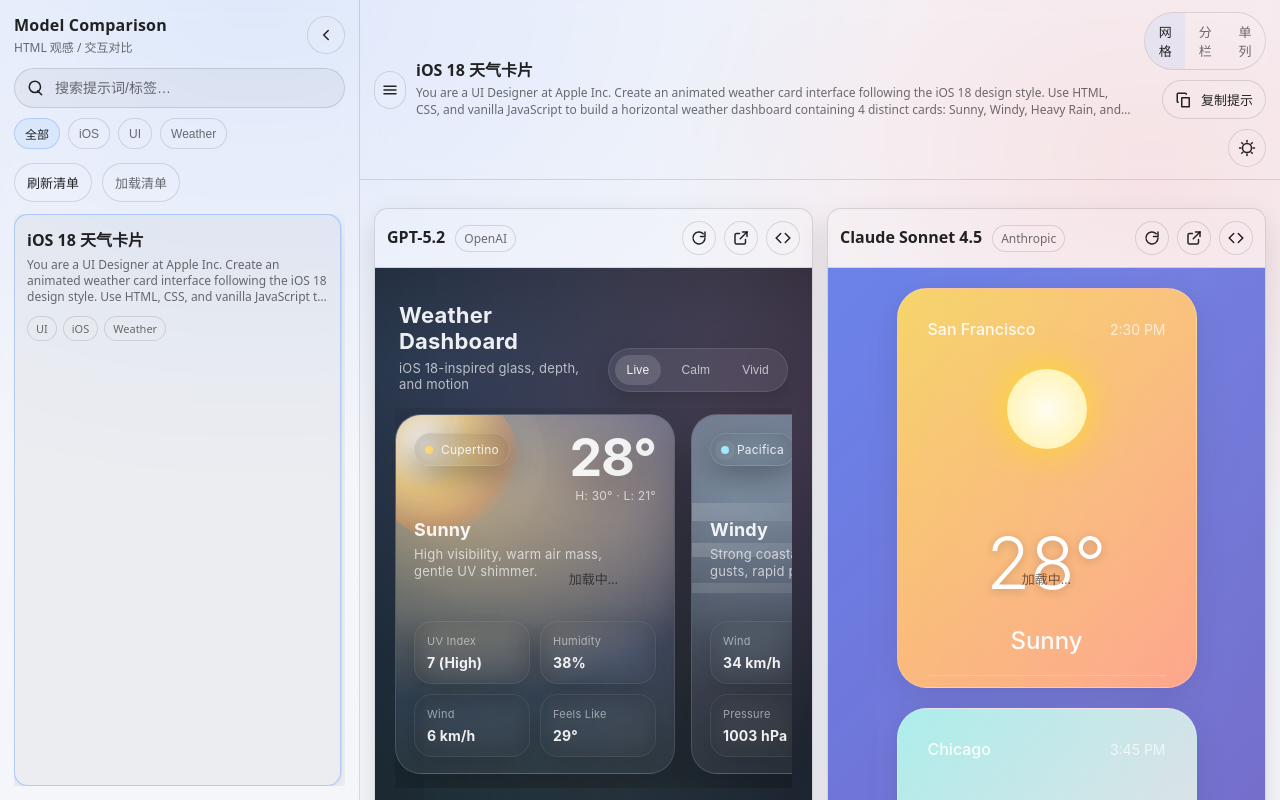
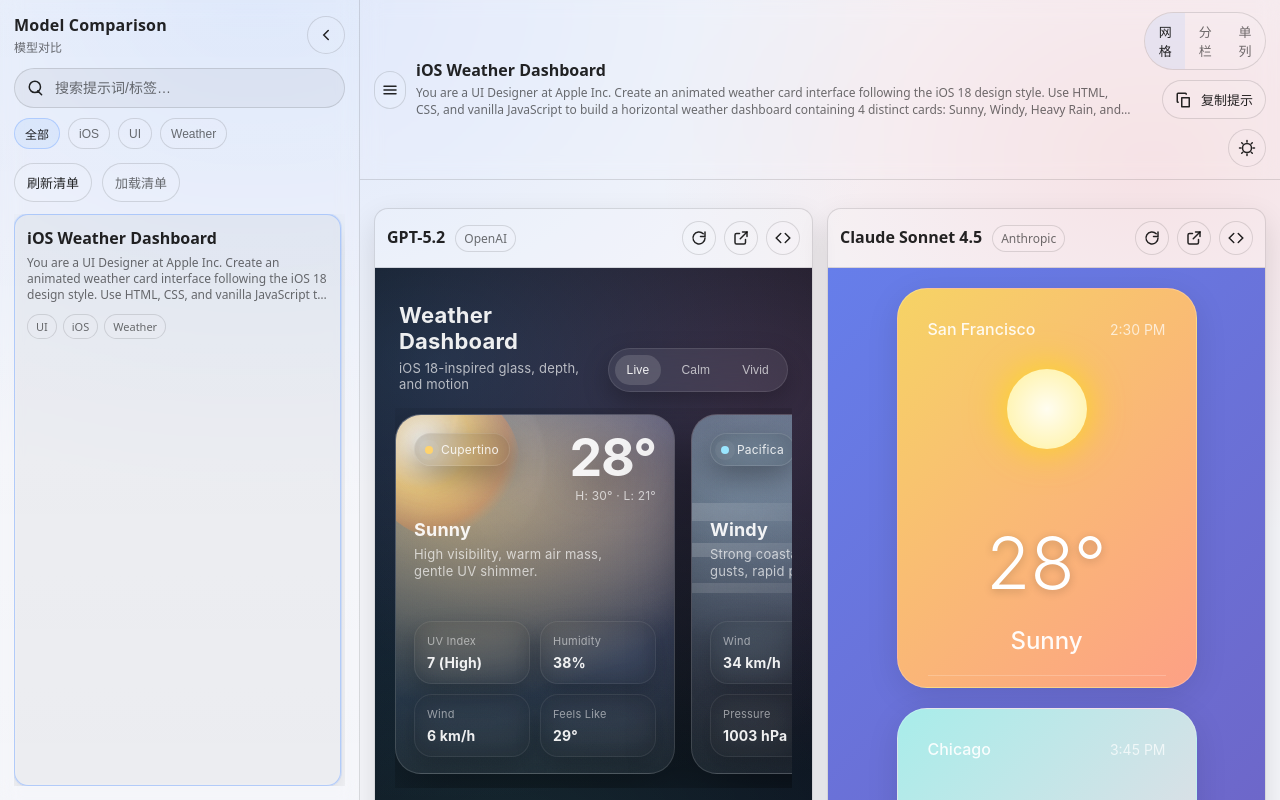
Before and after one commit to CoreyLyn/awesome-model-comparison, a plain HTML site: page index.html in a window 1280 px wide. Drawn offline with Linux system fonts and the light colour scheme.

Commit message:
feat: Add initial UI structure, application logic, styling, and prompt data for model comparison.

```diff
--- a/assets/app.js
+++ b/assets/app.js
@@ -95,6 +95,18 @@
     const u = new URL(url, location.href);
     u.searchParams.set("_ts", String(Date.now()));
     return u.toString();
+  }
+
+  function isProbablyFileUrl(url) {
+    try {
+      return new URL(url, location.href).protocol === "file:";
+    } catch {
+      return false;
+    }
+  }
+
+  function iframeSrcForLoad(resolvedUrl) {
+    return isProbablyFileUrl(resolvedUrl) ? resolvedUrl : urlWithCacheBuster(resolvedUrl);
   }
 
   function getInitialUIState() {
@@ -495,41 +507,95 @@
   function loadIframeWithState(iframe, skeleton, card, resolvedUrl) {
     clearIframeError(card);
     skeleton.hidden = false;
-    const src = urlWithCacheBuster(resolvedUrl);
-    let finished = false;
+    const src = iframeSrcForLoad(resolvedUrl);
+    let done = false;
+    const controller = window.AbortController ? new AbortController() : null;
+    let fallbackTimer = 0;
 
     const timeout = window.setTimeout(() => {
-      if (finished) return;
-      setIframeError(card, "加载超时。请检查 htmlPath 是否可访问。", () =>
+      if (done) return;
+      controller?.abort();
+      setIframeError(
+        card,
+        `加载超时。可能原因：\n- 运行在 IDE 预览/WebView，iframe 被限制\n- 未通过本地静态服务器打开\n- htmlPath 指向不存在的文件\n\n当前页面协议：${location.protocol}\n目标：${resolvedUrl}`,
+        () =>
         loadIframeWithState(iframe, skeleton, card, resolvedUrl),
       );
       skeleton.hidden = true;
     }, 12000);
 
-    iframe.onload = () => {
-      finished = true;
+    const cleanup = () => {
+      iframe.removeEventListener("load", onLoad);
+      iframe.removeEventListener("error", onError);
+      if (fallbackTimer) window.clearTimeout(fallbackTimer);
+    };
+
+    const onLoad = () => {
+      if (done) return;
+      done = true;
+      controller?.abort();
       window.clearTimeout(timeout);
       skeleton.hidden = true;
       clearIframeError(card);
+      cleanup();
     };
 
-    iframe.onerror = () => {
-      finished = true;
+    const onError = () => {
+      if (done) return;
+      done = true;
+      controller?.abort();
       window.clearTimeout(timeout);
       skeleton.hidden = true;
       setIframeError(card, "浏览器报告加载错误。", () =>
         loadIframeWithState(iframe, skeleton, card, resolvedUrl),
       );
+      cleanup();
     };
 
+    cleanup();
+    iframe.addEventListener("load", onLoad);
+    iframe.addEventListener("error", onError);
+
+    // Reset any previous srcdoc render so navigation events can fire properly.
+    iframe.removeAttribute("srcdoc");
+    iframe.dataset.render = "src";
     iframe.src = src;
+
+    // Fallback: in some preview environments, iframe navigation/load events can stall.
+    // If we can fetch the HTML, render it via srcdoc (keeps HTML unchanged, but may break relative assets).
+    if (!isProbablyFileUrl(resolvedUrl)) {
+      fallbackTimer = window.setTimeout(async () => {
+        if (done) return;
+        try {
+          const res = await fetch(resolvedUrl, {
+            cache: "no-store",
+            signal: controller?.signal,
+          });
+          if (!res.ok) return;
+          const text = await res.text();
+          if (done) return;
+          done = true;
+          window.clearTimeout(timeout);
+          skeleton.hidden = true;
+          clearIframeError(card);
+          iframe.dataset.render = "srcdoc";
+          iframe.src = "about:blank";
+          iframe.setAttribute("srcdoc", text);
+          toast("使用 srcdoc 回退渲染");
+          cleanup();
+        } catch {
+          // ignore
+        }
+      }, 1500);
+    }
   }
 
   function reloadIframe(card, resolvedUrl) {
     const iframe = card.querySelector("iframe");
     const skeleton = card.querySelector(".skeleton");
     if (!iframe || !skeleton) return;
-    loadIframeWithState(iframe, skeleton, card, resolvedUrl);
+    iframe.src = "about:blank";
+    window.setTimeout(() => loadIframeWithState(iframe, skeleton, card, resolvedUrl), 0);
     toast("已刷新");
   }
 
@@ -634,7 +700,7 @@
 
     const iframe = document.createElement("iframe");
     iframe.className = "model-iframe";
-    iframe.loading = "lazy";
+    iframe.loading = "eager";
     iframe.referrerPolicy = "no-referrer";
     iframe.title = label.textContent;
     shell.appendChild(iframe);
--- a/assets/style.css
+++ b/assets/style.css
@@ -547,6 +547,10 @@ pre {
   }
 }
 
+.skeleton[hidden] {
+  display: none;
+}
+
 .error {
   position: absolute;
   inset: 0;
--- a/data/prompts.json
+++ b/data/prompts.json
@@ -2,7 +2,7 @@
   "prompts": [
     {
       "id": "ios-weather",
-      "title": "iOS 18 天气卡片",
+      "title": "iOS Weather Dashboard",
       "description": "You are a UI Designer at Apple Inc. Create an animated weather card interface following the iOS 18 design style. Use HTML, CSS, and vanilla JavaScript to build a horizontal weather dashboard containing 4 distinct cards: Sunny, Windy, Heavy Rain, and Blizzard. The design must be aesthetically pleasing and feature smooth interactive effects.",
       "tags": ["UI", "iOS", "Weather"],
       "models": [
--- a/index.html
+++ b/index.html
@@ -4,7 +4,7 @@
     <meta charset="utf-8" />
     <meta name="viewport" content="width=device-width, initial-scale=1" />
     <meta name="color-scheme" content="dark light" />
-    <title>Awesome Model Comparison</title>
+    <title>Model Comparison</title>
     <link rel="stylesheet" href="assets/style.css" />
     <script defer src="assets/app.js"></script>
   </head>
@@ -46,7 +46,7 @@
         <div class="sidebar-top">
           <div class="brand">
             <div class="brand-title">Model Comparison</div>
-            <div class="brand-sub">HTML 观感 / 交互对比</div>
+            <div class="brand-sub">模型对比</div>
           </div>
           <button class="icon-btn" id="btnSidebarClose" type="button" title="收起侧栏">
             <span class="icon">
```
Also changed, not shown: 1 other file.
